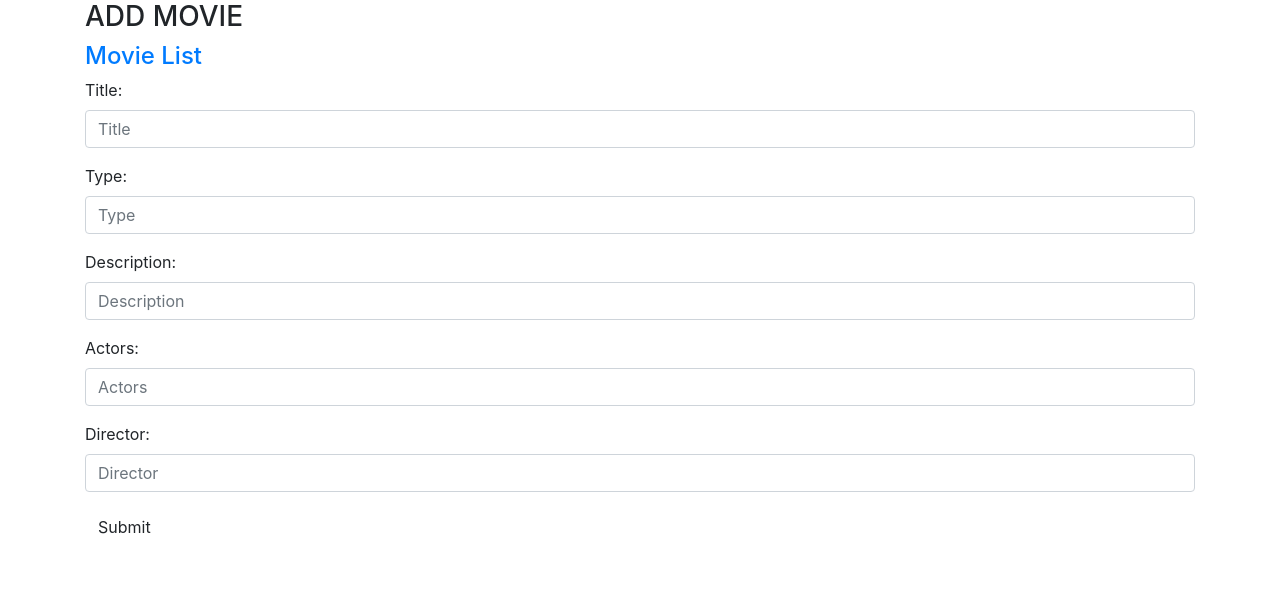
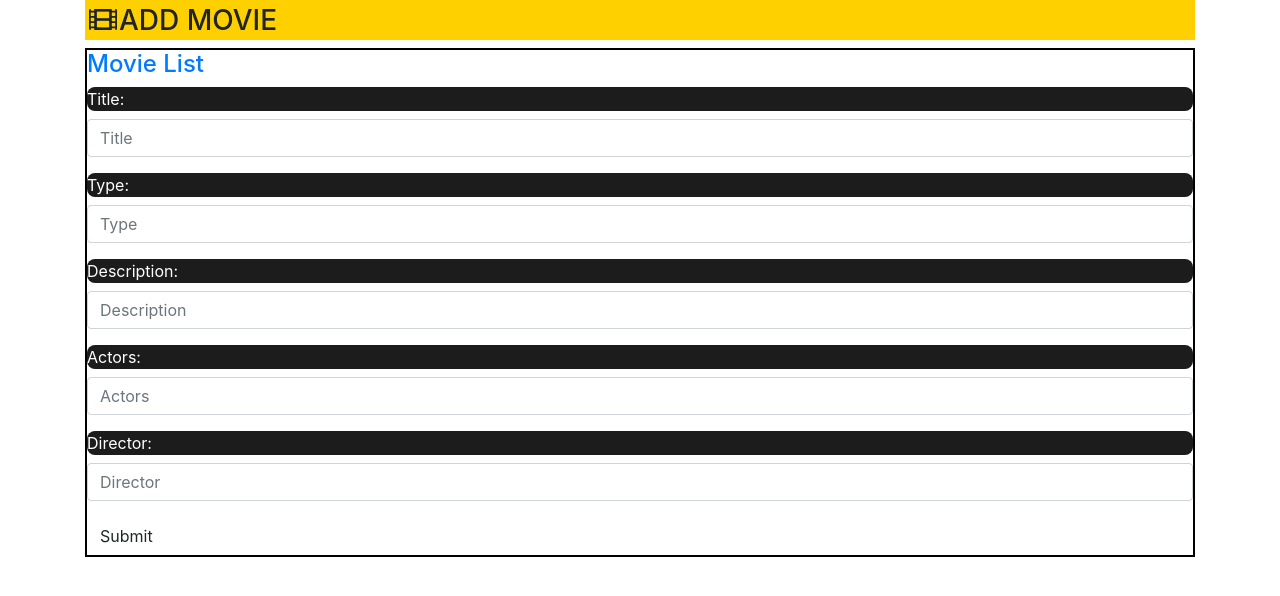
Before and after one commit to erba06/Movie-app, a React (Create React App) app in the folder frontend/: page /create in a window 1280 px wide. Shown: the top 596 px of the page. Built offline with nearby package versions, Linux system fonts and the light colour scheme.

Commit message:
changes to front

```diff
--- a/frontend/public/index.html
+++ b/frontend/public/index.html
@@ -12,6 +12,7 @@
       manifest.json provides metadata used when your web app is installed on a
       user's mobile device or desktop. See https://developers.google.com/web/fundamentals/web-app-manifest/
     -->
+    <link rel="stylesheet" href="https://use.fontawesome.com/releases/v5.7.2/css/all.css" integrity="sha384-fnmOCqbTlWIlj8LyTjo7mOUStjsKC4pOpQbqyi7RrhN7udi9RwhKkMHpvLbHG9Sr" crossorigin="anonymous">
     <link rel="manifest" href="%PUBLIC_URL%/manifest.json" />
     <!--
       Notice the use of %PUBLIC_URL% in the tags above.
--- a/frontend/src/App.js
+++ b/frontend/src/App.js
@@ -25,7 +25,7 @@ class App extends Component {
       <div class="container">
         <div class="panel panel-default">
           <div class="panel-heading">
-            <h3 class="panel-title">
+            <h3 class="panel-title"><i class="fas fa-film" />
               MOVIE LIST
             </h3>
           </div>
--- a/frontend/src/components/Create.js
+++ b/frontend/src/components/Create.js
@@ -38,7 +38,7 @@ class Create extends Component {
       <div class="container">
         <div class="panel panel-default">
           <div class="panel-heading">
-            <h3 class="panel-title">
+            <h3 class="panel-title"><i class="fas fa-film" />
               ADD MOVIE
             </h3>
           </div>
@@ -47,23 +47,23 @@ class Create extends Component {
             </span> Movie List</Link></h4>
             <form onSubmit={this.onSubmit}>
               <div class="form-group">
-                <label for="isbn">Title:</label>
+                <label for="title">Title:</label>
                 <input type="text" class="form-control" name="title" value={title} onChange={this.onChange} placeholder="Title" />
               </div>
               <div class="form-group">
-                <label for="title">Type:</label>
+                <label for="type">Type:</label>
                 <input type="text" class="form-control" name="type" value={type} onChange={this.onChange} placeholder="Type" />
               </div>
               <div class="form-group">
-                <label for="author">Description:</label>
+                <label for="description">Description:</label>
                 <input type="text" class="form-control" name="description" value={description} onChange={this.onChange} placeholder="Description" />
               </div>
               <div class="form-group">
-                <label for="published_date">Actors:</label>
+                <label for="actors">Actors:</label>
                 <input type="text" class="form-control" name="actors" value={actors} onChange={this.onChange} placeholder="Actors" />
               </div>
               <div class="form-group">
-                <label for="publisher">Director:</label>
+                <label for="director">Director:</label>
                 <input type="text" class="form-control" name="director" value={director} onChange={this.onChange} placeholder="Director" />
               </div>
               <button type="submit" class="btn btn-default">Submit</button>
--- a/frontend/src/components/Edit.js
+++ b/frontend/src/components/Edit.js
@@ -41,7 +41,7 @@ class Edit extends Component {
       <div class="container">
         <div class="panel panel-default">
           <div class="panel-heading">
-            <h3 class="panel-title">
+            <h3 class="panel-title"><i class="fas fa-film" />
               EDIT Movie
             </h3>
           </div>
@@ -68,7 +68,7 @@ class Edit extends Component {
                 <label for="description">Director:</label>
                 <input type="text" class="form-control" name="director" value={this.state.movie.director} onChange={this.onChange} placeholder="Director" />
               </div>
-              <button type="submit" class="btn btn-default">Update</button>
+              <button type="submit" class="btn btn-success">Update</button>
             </form>
           </div>
         </div>
--- a/frontend/src/components/Show.js
+++ b/frontend/src/components/Show.js
@@ -1,6 +1,8 @@
 import React, { Component } from 'react';
 import axios from 'axios';
 import { Link } from 'react-router-dom';
+import './front.css'
+//let pic = require('../pic/le-parrain.jpg')
 
 class Show extends Component {
 
@@ -20,9 +22,10 @@ class Show extends Component {
   }
 
   delete(id){
-    console.log(id);
-    axios.delete('/movie/'+id)
+    console.log(this.props.match.params.id);
+    axios.delete('/movies/'+id)
       .then((result) => {
+        console.log(result)
         this.props.history.push("/")
       });
   }
@@ -32,13 +35,16 @@ class Show extends Component {
       <div class="container">
         <div class="panel panel-default">
           <div class="panel-heading">
-            <h3 class="panel-title">
+            <h3 class="panel-title"><i class="fas fa-film" />
               Movie Details
             </h3>
           </div>
+
+
           <div class="panel-body">
             <h4><Link to="/"><span class="glyphicon glyphicon-th-list" aria-hidden="true"></span> Movie List</Link></h4>
             <dl>
+              {/*<img style={{width: '80px', height: '80px'}} src={pic}/>*/}
               <dt>Title:</dt>
               <dd>{this.state.movie.title}</dd>
               <dt>Type:</dt>
--- /dev/null
+++ b/frontend/src/components/front.css
@@ -0,0 +1,33 @@
+h3 {
+    background-color:#ffd000;
+    height: 40px;
+    justify-content: space-between;
+    padding: 4px
+}
+.panel .panel-default {
+    border: 2px solid black;
+}
+
+.panel-body {
+    border: 2px solid black;
+}
+
+dt {
+    background-color:rgb(29, 28, 28);
+    color: white;
+    border-radius: .5rem
+}
+label {
+    background-color:rgb(29, 28, 28);
+    color: white;
+    width: 100%;
+    border-radius: .5rem
+}
+
+img {
+    margin: 3px;
+    border: 10px solid black;
+}
+i {
+    margin-right: 2px
+}
```
Also changed, not shown: frontend/src/pic/le-parrain.jpg (added), 21 other files (tests, documents, lock files or other folders).
